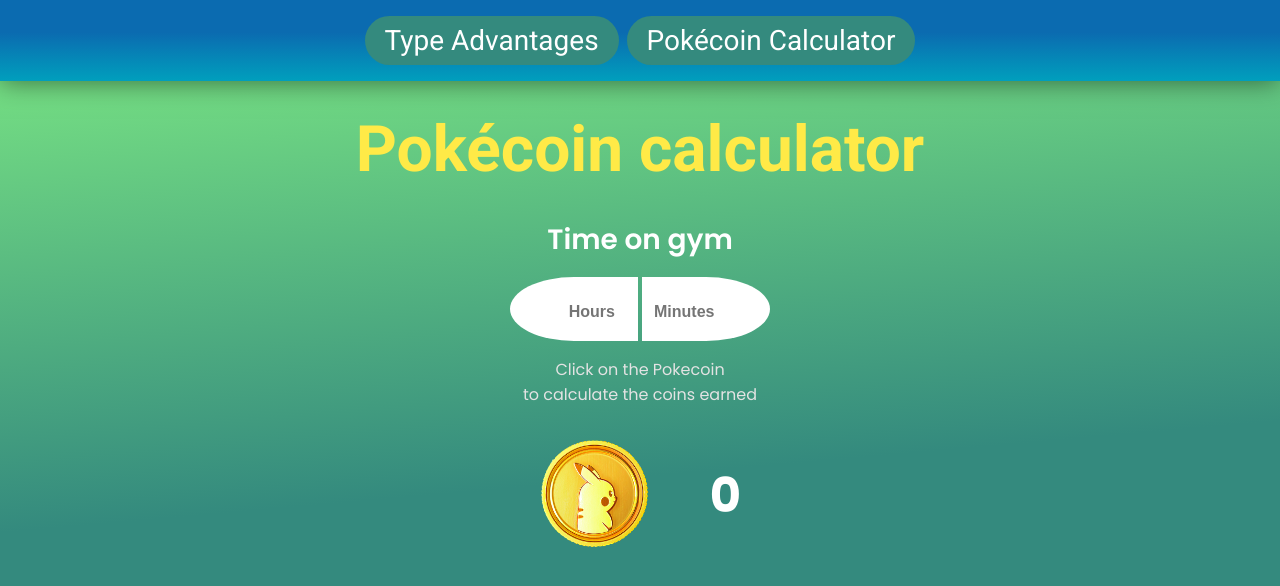
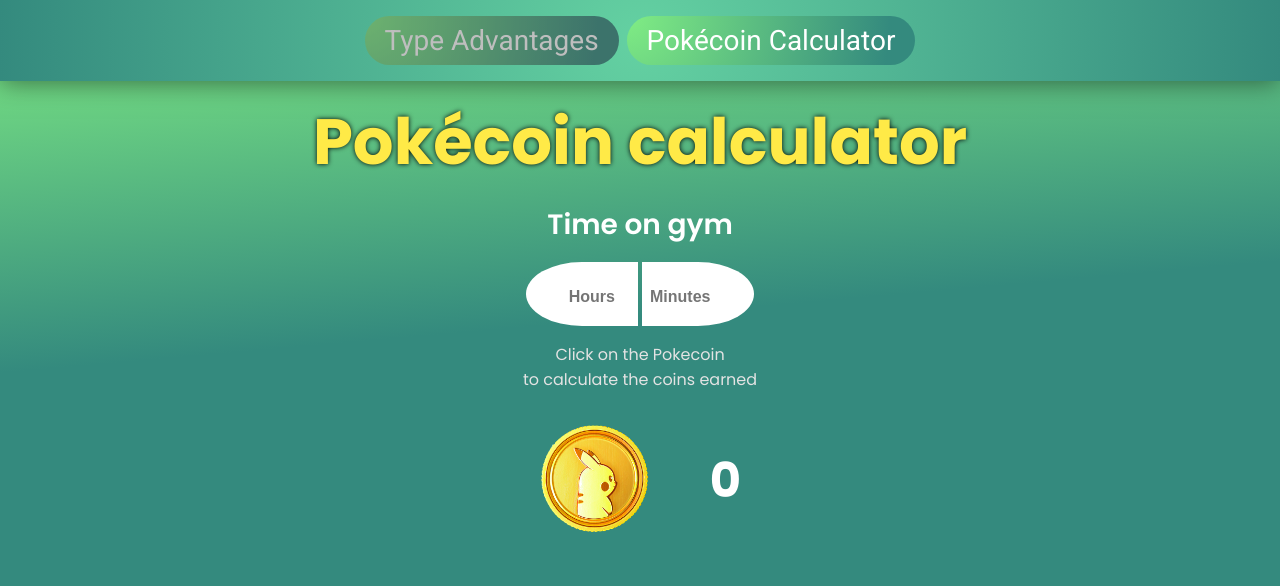
Before and after one commit to cassio-silva/poke-types, a Next.js app: page /pokecoins in a window 1280 px wide. Shown: the top 586 px of the page. Built offline with nearby package versions, Linux system fonts and the light colour scheme.

Commit message:
Small style changes

```diff
--- a/src/components/Navbar.tsx
+++ b/src/components/Navbar.tsx
@@ -1,15 +1,22 @@
 import Link from "next/link";
+import { useEffect, useState } from "react";
 import styled from "styled-components";
 
 export function Navbar() {
+  const [browserWindow, setBrowserWindow] = useState<Window>();
+
+  useEffect(() => {
+    setBrowserWindow(window);
+  }, [])
+
   return (
     <Container>
-      <Link href="/">
-        <a>Type Advantages</a>
+      <Link href="/" >
+        <a className={browserWindow?.location?.pathname === "/" ? "active" : ""}>Type Advantages</a>
       </Link>
 
-      <Link href="/pokecoins">
-        <a>Pokécoin Calculator</a>
+      <Link href="/pokecoins" >
+        <a className={browserWindow?.location?.pathname.includes("pokecoins") ? "active" : ""}>Pokécoin Calculator</a>
       </Link>
     </Container>
   )
@@ -25,7 +32,11 @@ const Container = styled.nav`
   padding: 1rem;
 
   color: #FFF;
-  background: linear-gradient(0deg, ${props => props.theme.color.blue[200]} 0%, ${props => props.theme.color.blue[300]} 60%) ;
+  /* background: linear-gradient(90deg, ${props => props.theme.color.purple[100]} 0%, ${props => props.theme.color.blue[300]} 70%); */
+  background: radial-gradient(circle at center,
+    ${props => props.theme.color.green[50]} 0%,
+    ${props => props.theme.color.green[200]} 100%
+    );
 
   position: fixed;
   top: 0;
@@ -42,13 +53,18 @@ const Container = styled.nav`
 
     white-space: pre-wrap;
 
-    background: ${props => props.theme.color.green[200]};
+    background: radial-gradient(circle at left top, ${props => props.theme.color.greenLight[100]} 0%, ${props => props.theme.color.green[200]} 90%);
+    filter: contrast(0.75) brightness(0.85);
     padding: 0.5rem 1.25rem;
     border-radius: 120px;
     transition: 0.3s;
 
     &:hover {
-      filter: brightness(1.25);
+      filter: unset;
+    }
+
+    &.active {
+      filter: unset;
     }
   }
 
--- a/src/components/SearchInput.tsx
+++ b/src/components/SearchInput.tsx
@@ -21,7 +21,7 @@ const Input = styled.input`
 
   margin: 3rem auto 1rem;
   padding: 0.25rem 1rem;
-  background: rgba(100,100,100, 0.25);
+  background: #fff;
 
   border: 3px solid #fff;
   border-radius: 50px;
@@ -35,7 +35,6 @@ const Input = styled.input`
   }
 
   &:focus {
-    background: #fff;
     outline: none;
     border-color: #ddd7a2;
 
--- a/src/pages/pokecoins.tsx
+++ b/src/pages/pokecoins.tsx
@@ -31,7 +31,6 @@ const Pokecoins: NextPage = () => {
   function handleCoinCalculation() {
     const h = Number(hours);
     const min = Number(minutes);
-    console.log(h, min)
 
     const totalCoins = (h * 6) + Math.floor(min * 0.1);
 
@@ -127,7 +126,7 @@ const GymTimeForm = styled.form`
   margin: 1rem auto;
 
   input {
-    width: 8rem;
+    width: 7rem;
     height: 4rem;
     font-size: 1.5rem;
     font-weight: 600;
@@ -154,8 +153,8 @@ const GymTimeForm = styled.form`
     &:last-child {
       border-top-right-radius: 50%;
       border-bottom-right-radius: 50%;
-      padding-left: 12px;
-      padding-right: 2rem;
+      padding-left: 8px;
+      padding-right: 1.75rem;
 
       &::placeholder {
         text-align: left;
--- a/src/styles/GlobalComponentStyles.ts
+++ b/src/styles/GlobalComponentStyles.ts
@@ -11,19 +11,19 @@ export const GlobalContainer = styled.main`
   overflow-x: hidden;
 
   padding: 7rem 1rem 4rem;
-  background: linear-gradient(-5deg, ${props => props.theme.color.green[200]} 30%, ${props => props.theme.color.greenLight[100]} 100%);
+  background: linear-gradient(-5deg, ${props => props.theme.color.green[200]} 50%, ${props => props.theme.color.greenLight[100]} 100%);
 `;
 
 export const Title = styled.h1`
+  font-family: ${props => props.theme.font.Poppins};
   font-size: 4rem;
+  line-height: 3.75rem;
   text-align: center;
   width: 100%;
 
   color: ${props => props.theme.color.yellow[100]};
 
-  /* -webkit-text-fill-color: ${props => props.theme.color.yellow[300]};
-  -webkit-text-stroke-width: 2px;
-  -webkit-text-stroke-color: ${props => props.theme.color.blue[300]}; */
+  text-shadow: 0px 0px 5px #000;
 
   @media (max-width: 440px) {
     font-size: 3.5rem;
--- a/src/styles/theme.ts
+++ b/src/styles/theme.ts
@@ -37,7 +37,8 @@ export const theme = {
       400: "#a60808"
     },
     purple: {
-      100: "#9470e6"
+      100: "#9470e6",
+      200: "#6c24d1"
     }
   }
 }
```
Also changed, not shown: src/components/TypeComponent.tsx (+8 -2 lines).
